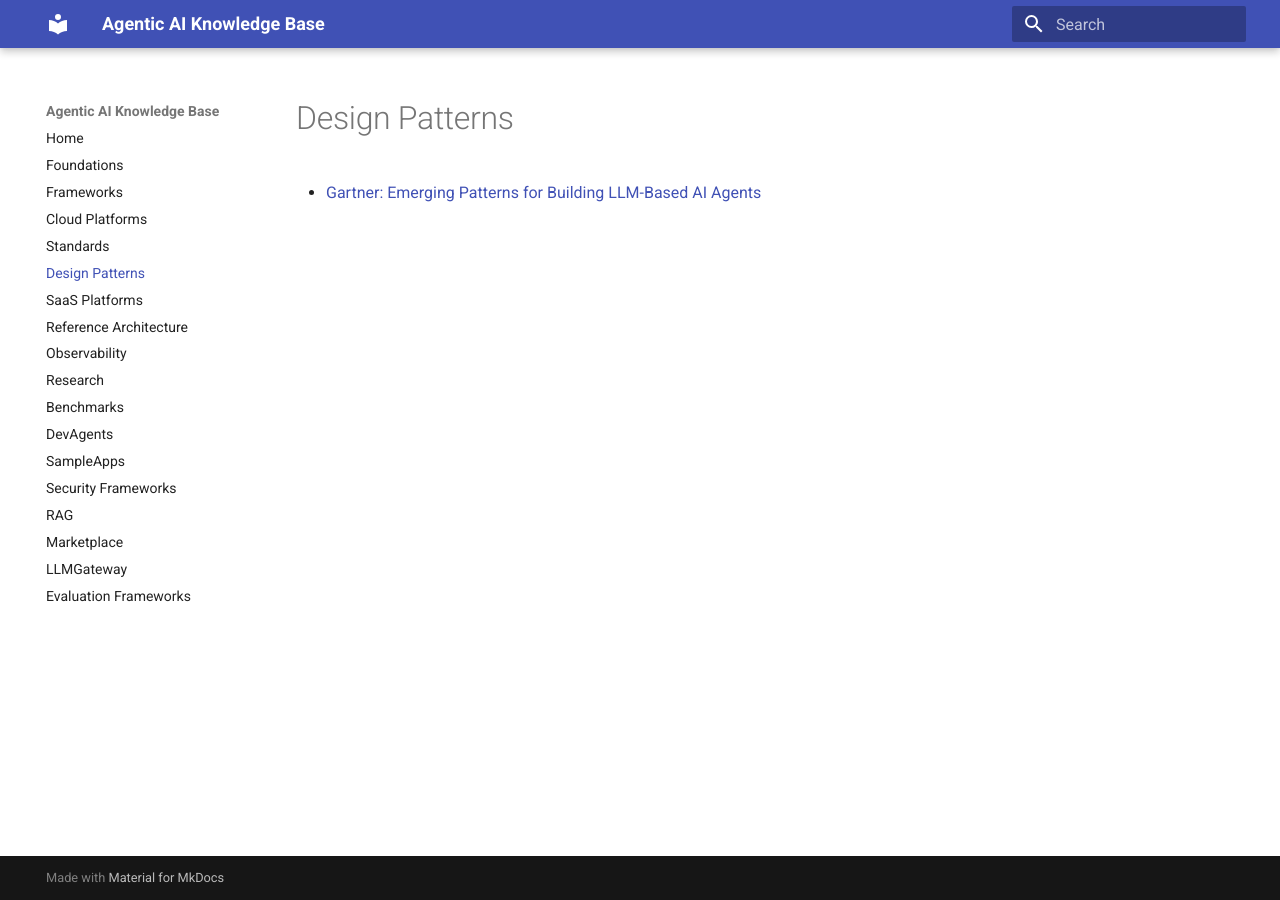
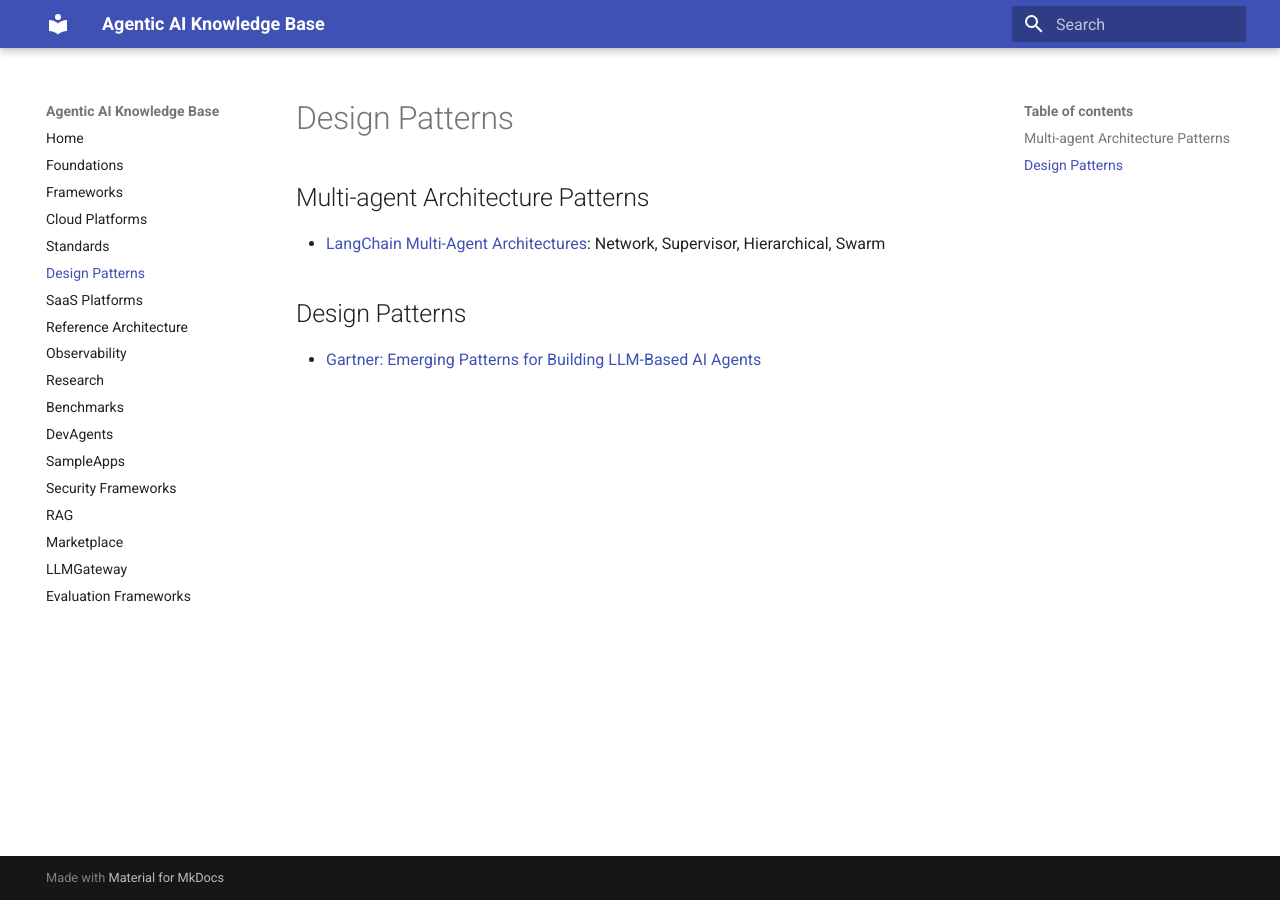
Before and after one commit to ankurkumarz/agentic-ai-knowledge-base, an MkDocs documentation site: the page built from docs/DesignPatterns/Readme.md, in a window 1280 px wide. Built offline with MkDocs 1.6.1 and Material for MkDocs 9.7.7, drawn with Linux system fonts in a browser that asks for light colours.

Commit message:
Update Readme.md

```diff
--- a/docs/DesignPatterns/Readme.md
+++ b/docs/DesignPatterns/Readme.md
@@ -1,3 +1,8 @@
-#Design Patterns
+## Multi-agent Architecture Patterns
+
+- [LangChain Multi-Agent Architectures](https://langchain-ai.github.io/langgraph/concepts/multi_agent/): Network, Supervisor, Hierarchical, Swarm
+
+
+## Design Patterns
 
 - [Gartner: Emerging Patterns for Building LLM-Based AI Agents](https://www.gartner.com/en/documents/6142159)
```
